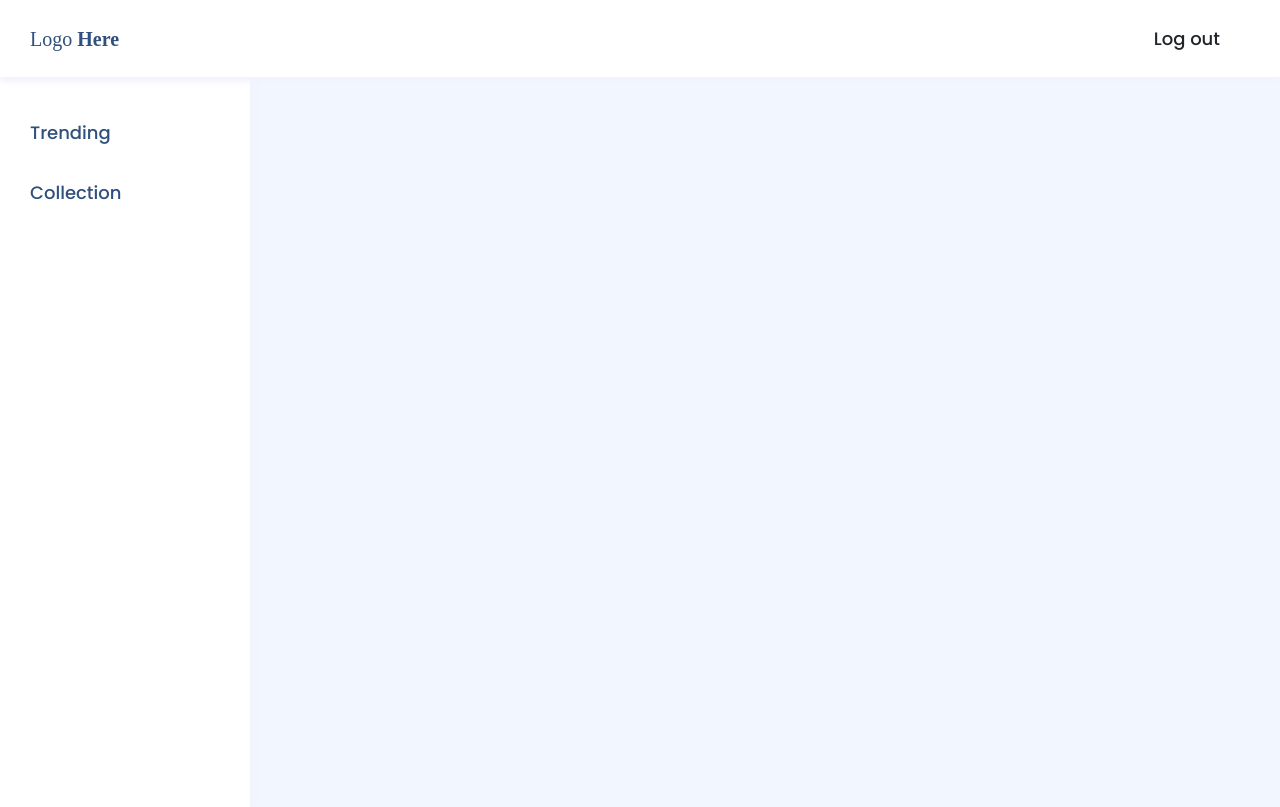
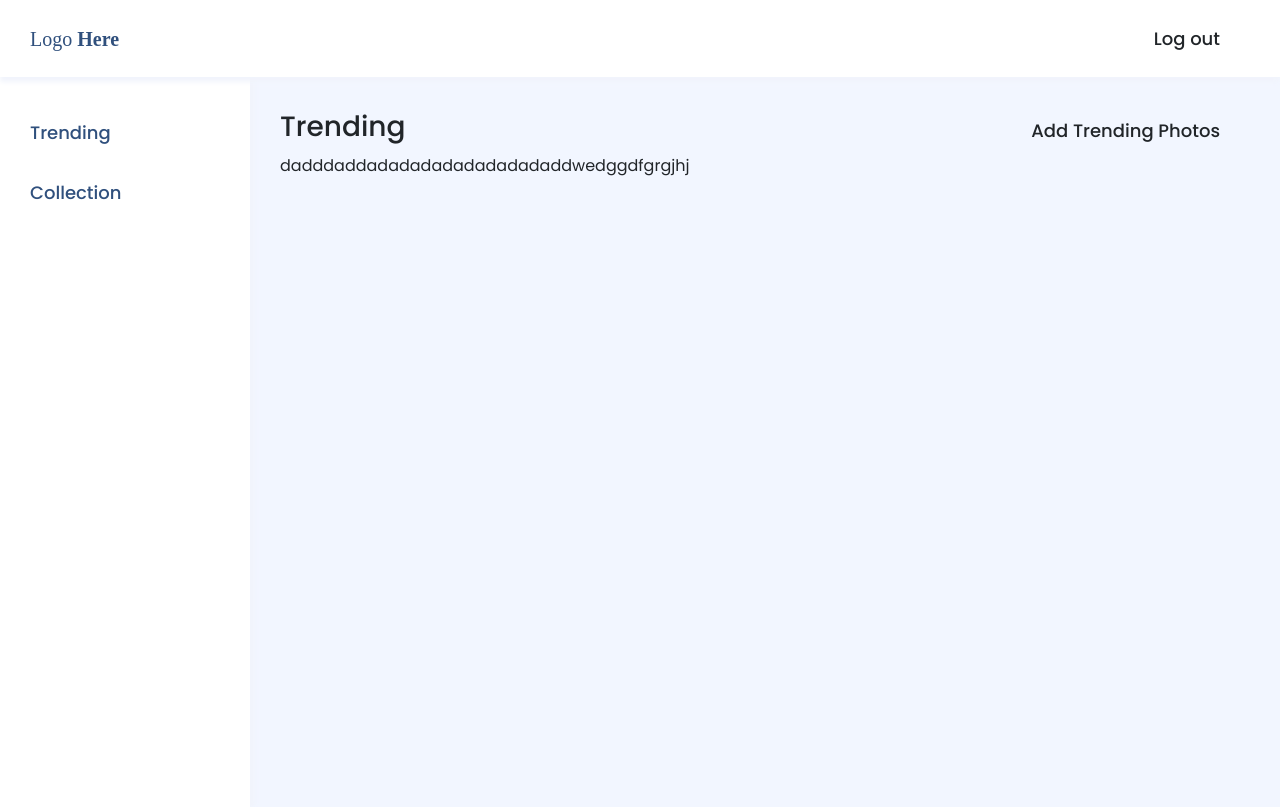
Before and after one commit to romitghevariya12/Story-Admin, a React (Create React App) app: page / in a window 1280 px wide. Built offline with nearby package versions, Linux system fonts and the light colour scheme.

Commit message:
upload photo model

```diff
--- a/src/App.js
+++ b/src/App.js
@@ -1,12 +1,14 @@
 import './App.css';
 import Login from './Components/Login';
 import Navigation from './Components/Navigation';
+import Trending from './Components/Trending';
 
 function App() {
   return (
     <>
       {/* <Login /> */}
       <Navigation />
+      <Trending />
     </>
   );
 }
--- a/src/Components/Navigation.js
+++ b/src/Components/Navigation.js
@@ -3,22 +3,9 @@ import Logo from '../logo.svg';
 
 export default function Navigation() {
   return (
-    <>
     <nav className="navbar navbarHeader">
       <a className="navbar-brand" href="#"><img src={Logo} /></a>
       <button type="submit" className="btn">Log out</button>
     </nav>
-
-    <div className="sidebar">
-      <ul>
-        <li className="list-item active">
-          <a href="#" className="">Trending</a></li>
-        <li className="list-item">
-          <a href="#" className="">Collection</a>
-        </li>
-      </ul>
-    </div>
-
-    </>
   );
 }
--- a/src/Components/Trending.js
+++ b/src/Components/Trending.js
@@ -2,6 +2,51 @@ import React from 'react';
 
 export default function Trending() {
   return (
-      <div className="trending"></div>
+    <div className="d-lg-flex trending">
+      <div className="sidebar">
+        <ul>
+          <li className="list-item active">
+            <a href="#" className="">Trending</a></li>
+          <li className="list-item">
+            <a href="#" className="">Collection</a>
+          </li>
+        </ul>
+      </div>
+      <div className="page-trending">
+        <div className="navbar title">
+          <h3>Trending</h3>
+          {/* <button type="submit" className="btn">Add Trending Photos</button> */}
+
+          <button type="button" class="btn" data-bs-toggle="modal" data-bs-target="#exampleModal" data-bs-whatever="@mdo">Add Trending Photos</button>
+
+          <div class="modal fade" id="exampleModal" tabindex="-1" aria-labelledby="exampleModalLabel" aria-hidden="true">
+            <div class="modal-dialog">
+              <div class="modal-content">
+                <div class="modal-header">
+                  <h5 class="modal-title" id="exampleModalLabel">Upload Photos</h5>
+                  <button type="button" class="btn-close" data-bs-dismiss="modal" aria-label="Close"></button>
+                </div>
+                <div class="modal-body">
+                  <input class="form-control" type="file" id="formFile" />
+                </div>
+                <div class="modal-footer">
+                  <button type="button" class="btn btn-secondary" data-bs-dismiss="modal">Cancel</button>
+                  <button type="button" class="btn btn-primary">Upload</button>
+                </div>
+              </div>
+            </div>
+          </div>
+
+        </div>
+        <div className="row">
+          <div className="banner-photo">
+            <div className="photo">
+              dadddaddadadadadadadadadaddwedggdfgrgjhj
+            </div>
+          </div>
+
+        </div>
+      </div>
+    </div>
   );
 }
--- a/src/index.css
+++ b/src/index.css
@@ -63,7 +63,7 @@ body {
   display: flex;
 }
 
-.navbarHeader .btn {
+.navbarHeader .btn, .page-trending .btn {
   padding: 10px 30px;
   border: 0;
   font-size: 18px;
@@ -71,7 +71,7 @@ body {
   border-radius: 50px;
 }
 
-.navbarHeader .btn:hover {
+.navbarHeader .btn:hover{
   background-color: #EFF4FD;
   color: #30507D;
   font-weight: 600;
@@ -118,3 +118,26 @@ body {
   border-radius: 10px;
   padding:0 0 0 20px;
 }
+.page-trending{
+  width: calc(100% - 250px);
+  padding: 30px;
+  height: calc(100vh - 70px);
+  overflow: auto;
+}
+.page-trending .title
+{
+  width: auto;
+}
+.page-trending .navbar
+{
+  margin: 0;
+  padding: 0;
+}
+.page-trending .btn:hover {
+  background-color: #E5EDFF;
+  color: #30507D;
+}
+.trending .page-trending .banner-photo
+{
+  width: 25%;
+}
```
